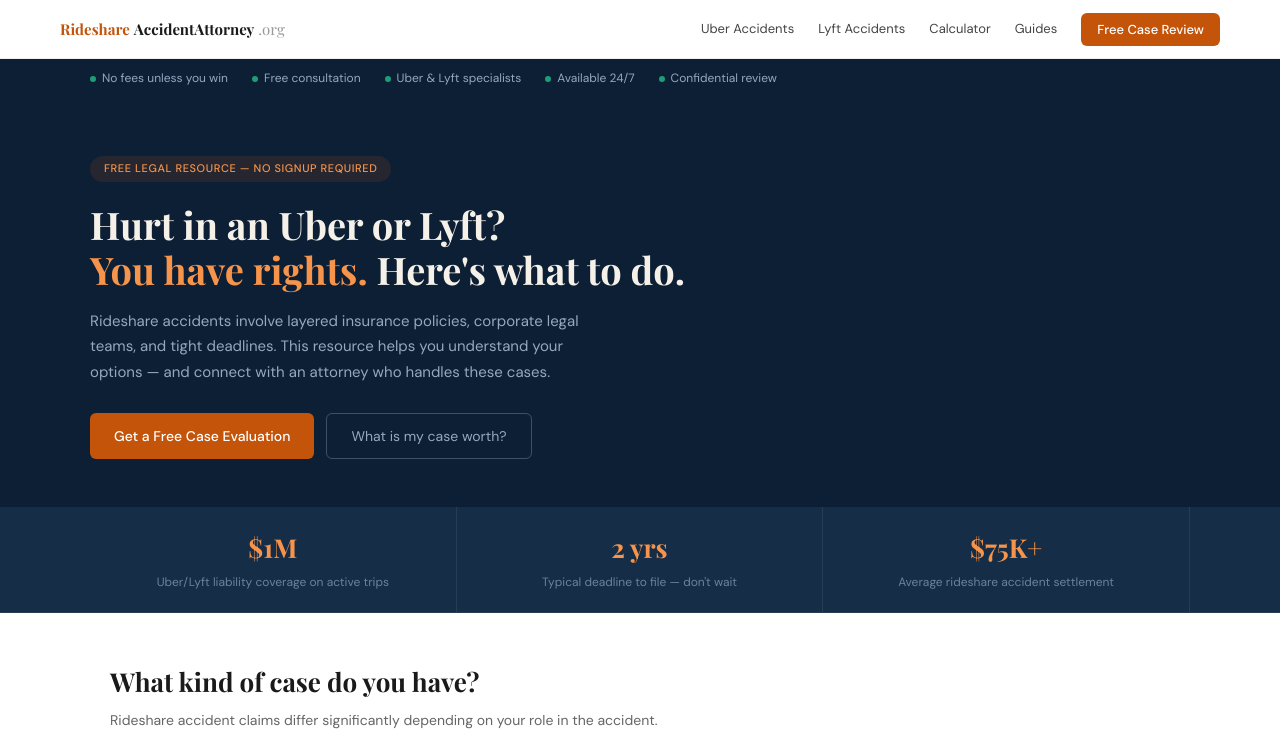
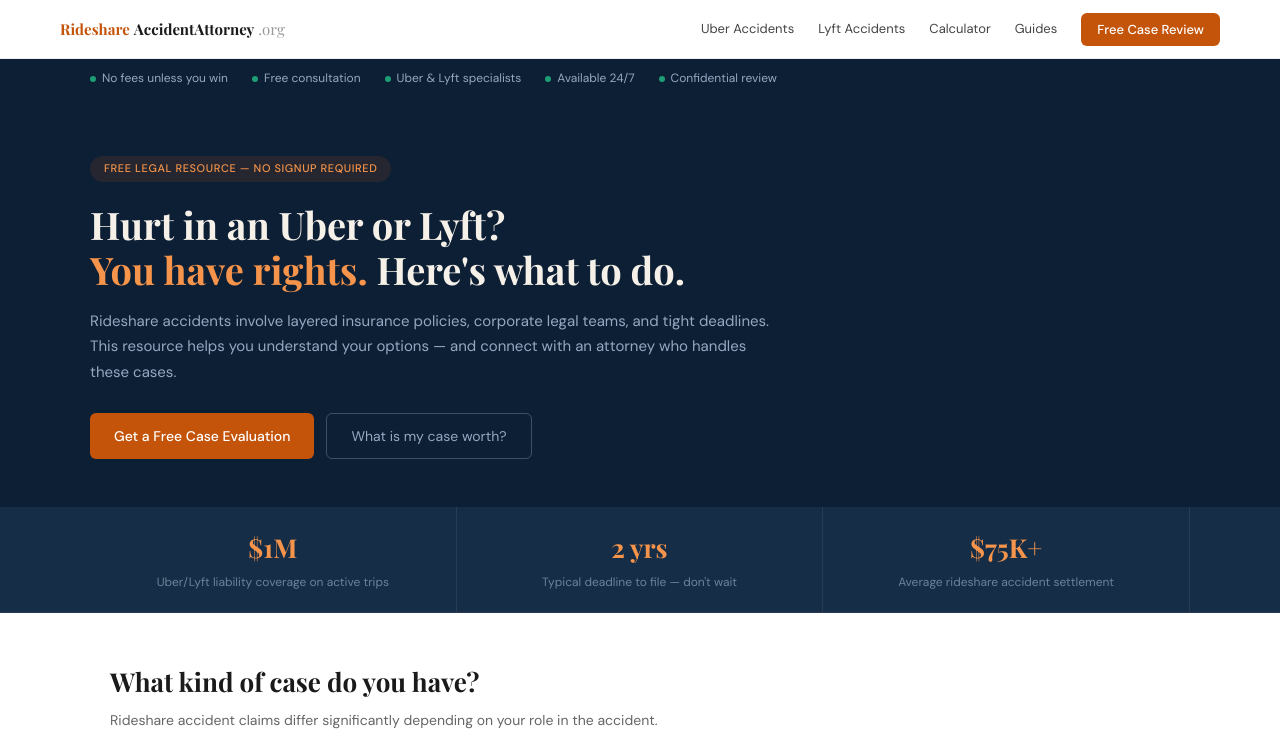
Before and after one commit to grqk654/rideshareaccidentattorney, a React (Vite) app: page / in a window 1280 px wide. Shown: the top 754 px of the page. Built offline with nearby package versions, Linux system fonts and the light colour scheme.

Commit message:
Adjust header and paragraph maxWidth for layout

```diff
--- a/src/App.jsx
+++ b/src/App.jsx
@@ -448,11 +448,11 @@ function HomePage({ setPage }) {
           <div style={{ display: 'inline-block', background: G.orangePale, color: G.orangeLight, fontSize: 11, fontWeight: 500, padding: '4px 14px', borderRadius: 20, marginBottom: 20, letterSpacing: '0.6px', textTransform: 'uppercase' }}>
             Free legal resource — no signup required
           </div>
-          <h1 className="hero-h1" style={{ fontFamily: G.serif, fontSize: 38, fontWeight: 700, color: G.textLight, lineHeight: 1.2, maxWidth: 640, marginBottom: 16 }}>
+          <h1 className="hero-h1" style={{ fontFamily: G.serif, fontSize: 38, fontWeight: 700, color: G.textLight, lineHeight: 1.2, maxWidth: 900, marginBottom: 16 }}>
             Hurt in an Uber or Lyft?<br />
             <span style={{ color: G.orangeLight }}>You have rights.</span> Here's what to do.
           </h1>
-          <p style={{ fontSize: 15, color: G.textMuted, lineHeight: 1.7, maxWidth: 520, marginBottom: 28 }}>
+          <p style={{ fontSize: 15, color: G.textMuted, lineHeight: 1.7, maxWidth: 680, marginBottom: 28 }}>
             Rideshare accidents involve layered insurance policies, corporate legal teams, and tight deadlines. This resource helps you understand your options — and connect with an attorney who handles these cases.
           </p>
           <div style={{ display: 'flex', gap: 12, flexWrap: 'wrap' }}>
```
